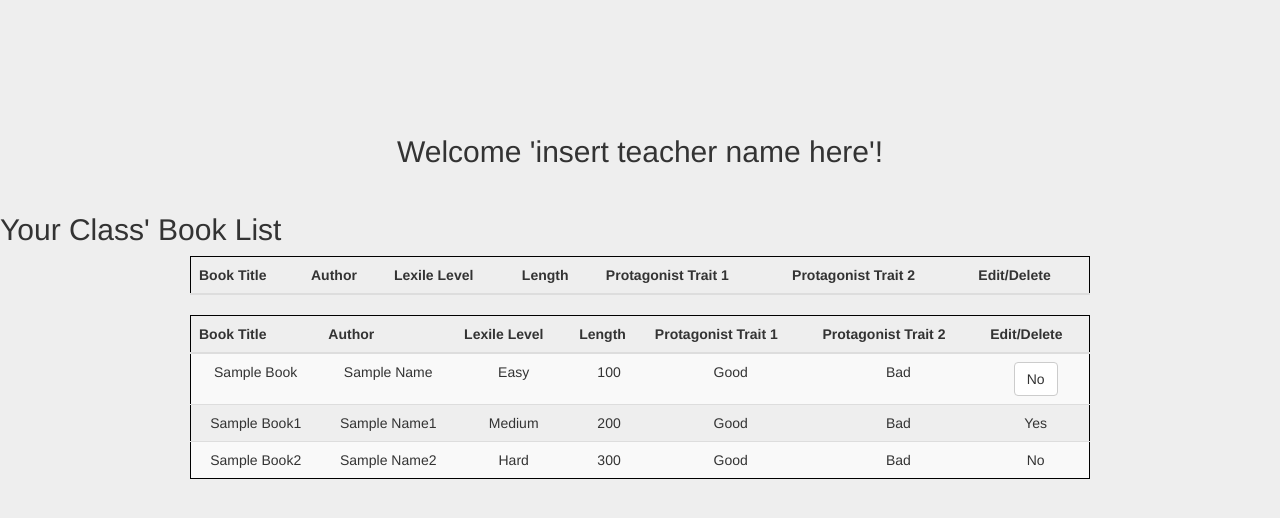
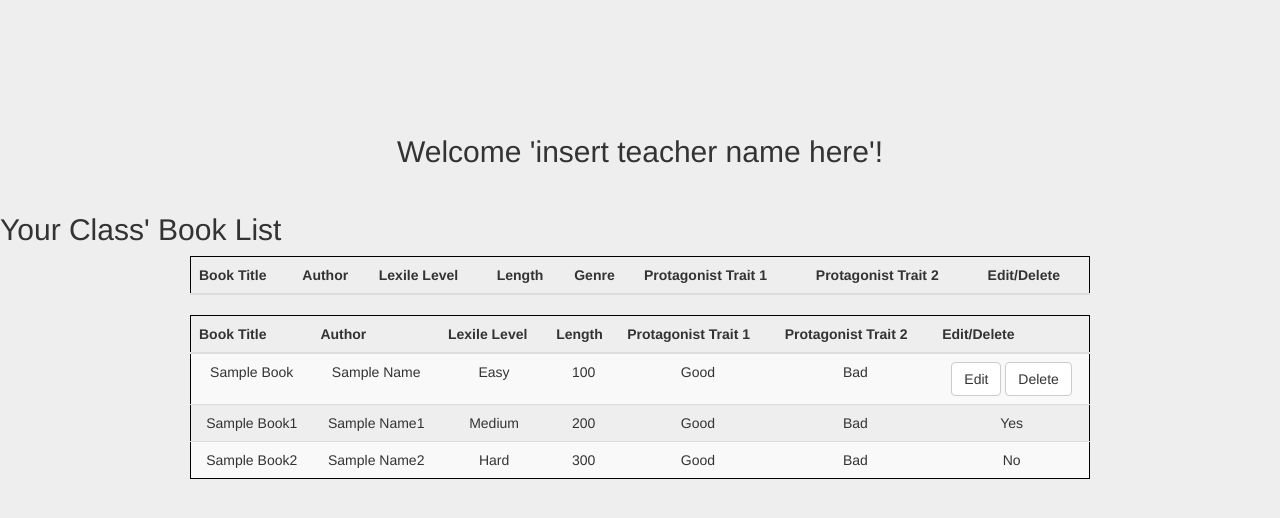
Before and after one commit to dantedallag/Book-Bonanza, a PHP site: page /teacherHome.php in a window 1280 px wide. Shown: the top 518 px of the page. Run offline with PHP 8.4, Linux system fonts and the light colour scheme; lists and menus that the app fills with data are empty; some libraries are stand-ins or nearby versions.

Commit message:
Auto stash before merge of "master" and "origin/master"

```diff
--- a/teacherHome.php
+++ b/teacherHome.php
@@ -33,17 +33,20 @@ document.getElementById("t").innerHTML = id="t"><button type="submit" class="btn
 	}
 
 	Placeholder query statement
-	$resultSet = mysqli_query($connection, "SELECT * FROM Books");
+	$resultSet = mysqli_query($connection, "SELECT title, author, lexile, page_length, genre, trait1, trait2, recommended FROM books");
 
 	while($row = mysqli_fetch_array($resultSet)){
 		echo "<tr>";
 		echo "<td>" . $row['title'] . "</td>";
 		echo "<td>" . $row['author'] . "</td>";
 		echo "<td>" . $row['lexile'] . "</td>";
-		echo "<td>" . $row['length'] . "</td>";
+		echo "<td>" . $row['page_length'] . "</td>";
+		echo "<td>" . $row['genre'] . "</td>";
 		echo "<td>" . $row['trait1'] . "</td>";
 		echo "<td>" . $row['trait2'] . "</td>";
-		echo "<td>" . $row[''] . "</td>" BUTTON ROW--MAY NEED TWO;
+		echo "<td>" . $row['recommended'] . "</td>";
+		echo "<td id="t"><button type="submit" class="btn btn-default" onclick="myFunction()" align="center;">Edit</button>
+		<button type="submit" class="btn btn-default" onclick="myFunction()" align="center">Delete</button></td>" BUTTON ROW--MAY NEED TWO;
 		echo "</tr>;
 	}
 
@@ -55,6 +58,7 @@ document.getElementById("t").innerHTML = id="t"><button type="submit" class="btn
 	<th>Author</th>
     <th>Lexile Level</th>
     <th>Length</th>
+	<th>Genre</th>
     <th>Protagonist Trait 1</th>
     <th>Protagonist Trait 2</th>
     <th>Edit/Delete</th>
@@ -85,7 +89,8 @@ document.getElementById("t").innerHTML = id="t"><button type="submit" class="btn
         <td>100</td>
         <td>Good</td>
         <td>Bad</td>
-        <td id="t"><button type="submit" class="btn btn-default" onclick="myFunction()" align="center;">No</button></td>
+        <td id="t"><button type="submit" class="btn btn-default" onclick="myFunction()" align="center;">Edit</button>
+		<button type="submit" class="btn btn-default" onclick="myFunction()" align="center">Delete</button></td>
       </tr>
       <tr>
         <td>Sample Book1</td>
```
